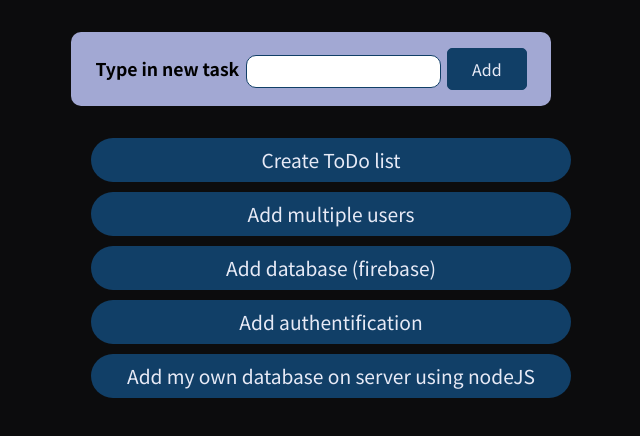
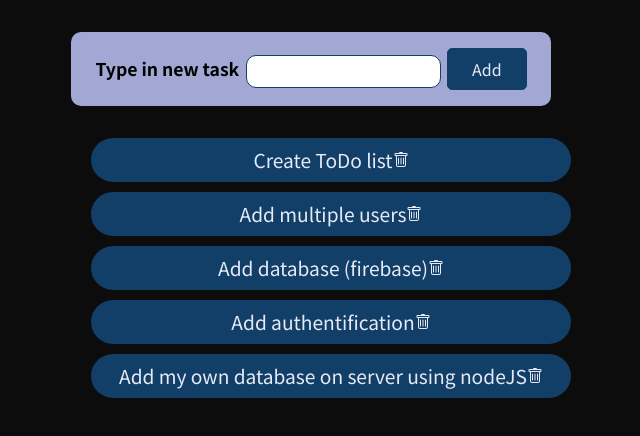
Before and after one commit to Sperthix/MyNotes, a React (Create React App) app: page / in a window 1280 px wide. Shown: the top 436 px of the page, without its empty margins (329-969 px from the left). Built offline with nearby package versions, Linux system fonts and the light colour scheme.

Commit message:
adding new tasks, using context for todolist

```diff
--- a/src/components/Tasks/NewTask.js
+++ b/src/components/Tasks/NewTask.js
@@ -24,7 +24,9 @@
       return;
     } else if (!isEmpty) {
       console.log(`sending new todo: ${inputRef.current.value.trim()}`);
-      todosCtx.addTodo(inputRef.current.value);
+      const genId = `t${todosCtx.todos.length + 1}`;
+      console.log(genId);
+      todosCtx.addTodo({ label: inputRef.current.value, id: genId });
       setWasSubmitted(false);
     }
   };
--- a/src/components/Tasks/Task.js
+++ b/src/components/Tasks/Task.js
@@ -7,6 +7,20 @@
     <Fragment>
       <li className={styles.task}>
         <label>{props.label}</label>
+        <svg
+          xmlns="http://www.w3.org/2000/svg"
+          width="16"
+          height="16"
+          fill="currentColor"
+          className="bi bi-trash"
+          viewBox="0 0 16 16"
+        >
+          <path d="M5.5 5.5A.5.5 0 0 1 6 6v6a.5.5 0 0 1-1 0V6a.5.5 0 0 1 .5-.5zm2.5 0a.5.5 0 0 1 .5.5v6a.5.5 0 0 1-1 0V6a.5.5 0 0 1 .5-.5zm3 .5a.5.5 0 0 0-1 0v6a.5.5 0 0 0 1 0V6z" />
+          <path
+            fillRule="evenodd"
+            d="M14.5 3a1 1 0 0 1-1 1H13v9a2 2 0 0 1-2 2H5a2 2 0 0 1-2-2V4h-.5a1 1 0 0 1-1-1V2a1 1 0 0 1 1-1H6a1 1 0 0 1 1-1h2a1 1 0 0 1 1 1h3.5a1 1 0 0 1 1 1v1zM4.118 4 4 4.059V13a1 1 0 0 0 1 1h6a1 1 0 0 0 1-1V4.059L11.882 4H4.118zM2.5 3V2h11v1h-11z"
+          />
+        </svg>
       </li>
     </Fragment>
   );
--- a/src/components/Tasks/Task.module.css
+++ b/src/components/Tasks/Task.module.css
@@ -13,4 +13,9 @@
 
 .task label {
     font-size: 1.2rem;
+    text-align: left;
 }
+
+.task svg {
+    text-align: right;
+}
--- a/src/components/Tasks/Tasks.js
+++ b/src/components/Tasks/Tasks.js
@@ -1,14 +1,14 @@
-import Card from "../UI/Card"
-import NewTask from "./NewTask"
-import TaskList from "./TaskList"
+import TodosProvider from "../../context/todos-provider";
+import NewTask from "./NewTask";
+import TaskList from "./TaskList";
 
 const Tasks = () => {
-    return (
-        <Card>
-            <NewTask />
-            <TaskList />
-        </Card>
-    )
-}
+  return (
+    <TodosProvider>
+      <NewTask />
+      <TaskList />
+    </TodosProvider>
+  );
+};
 
 export default Tasks;
--- a/src/context/todos-context.js
+++ b/src/context/todos-context.js
@@ -25,7 +25,6 @@
 
 const TodosContext = React.createContext({
     todos: DUMMY_TODOS,
-    user: "Dummy user",
     addTodo: (todo) => {},
     removeTodo: (id) => {},
     clearTodos: () => {}
--- a/src/context/todos-provider.js
+++ b/src/context/todos-provider.js
@@ -1,62 +1,53 @@
-import { useReducer } from "react";
+import { useState } from "react";
 
 import TodosContext from "./todos-context";
 
-const defaultTodos = {
-  todos: [],
-  user: "DUMMY_USER",
-};
-
-const todosReducer = (state, action) => {
-  if (action.type === "ADD") {
-      console.log('adding todo in provider');
-      console.log(action.payload);
-    return {};
-  }
-  if (action.type === "REMOVE") {
-  }
-  if (action.type === "CLEAR") {
-  }
-};
+const DUMMY_TODOS = [
+  {
+    label: "Create ToDo list",
+    id: "t1",
+  },
+  {
+    label: "Add multiple users",
+    id: "t2",
+  },
+  {
+    label: "Add database (firebase)",
+    id: "t3",
+  },
+  {
+    label: "Add authentification",
+    id: "t4",
+  },
+  {
+    label: "Add my own database on server using nodeJS",
+    id: "t5",
+  },
+];
 
 const TodosProvider = (props) => {
-  // dopozeraj udemy, ak neprides na to, co je tu zle urobene, prerob useReducer na useState a skus to tak. Pri najhrosom to prepis cez props chain
-  const [todosState, dispatchTodosAction] = useReducer(
-    todosReducer,
-    defaultTodos
-  );
+  const [todos, setTodos] = useState(DUMMY_TODOS);
 
   const addTodoHandler = (todo) => {
-    dispatchTodosAction({
-      type: "ADD",
-      payload: todo,
-    });
+    console.log("adding new todo to the list in provider");
+    setTodos([...todos, todo]);
   };
 
-  const removeTodoHandler = (id) => {
-    dispatchTodosAction({
-      type: "REMOVE",
-      payload: id,
-    });
+  const removeTodoHandler = (id) => {};
+
+  const clearTodosHandler = () => {
+    setTodos([]);
   };
 
-  const clearTodosHandler = () => {
-    dispatchTodosAction({ type: "CLEAR" });
-  };
-
-  console.log("hello?");
-  console.log(DUMMY_TODOS);
-
-  const finalContext = {
-    todos: todosState.todos,
-    user: todosState.user,
+  const todosContext = {
+    todos: todos,
     addTodo: addTodoHandler,
     removeTodo: removeTodoHandler,
     clearTodos: clearTodosHandler,
   };
 
   return (
-    <TodosContext.Provider value={finalContext}>
+    <TodosContext.Provider value={todosContext}>
       {props.children}
     </TodosContext.Provider>
   );
```
Also changed, not shown: 1 other file (tests, documents, lock files or other folders).
